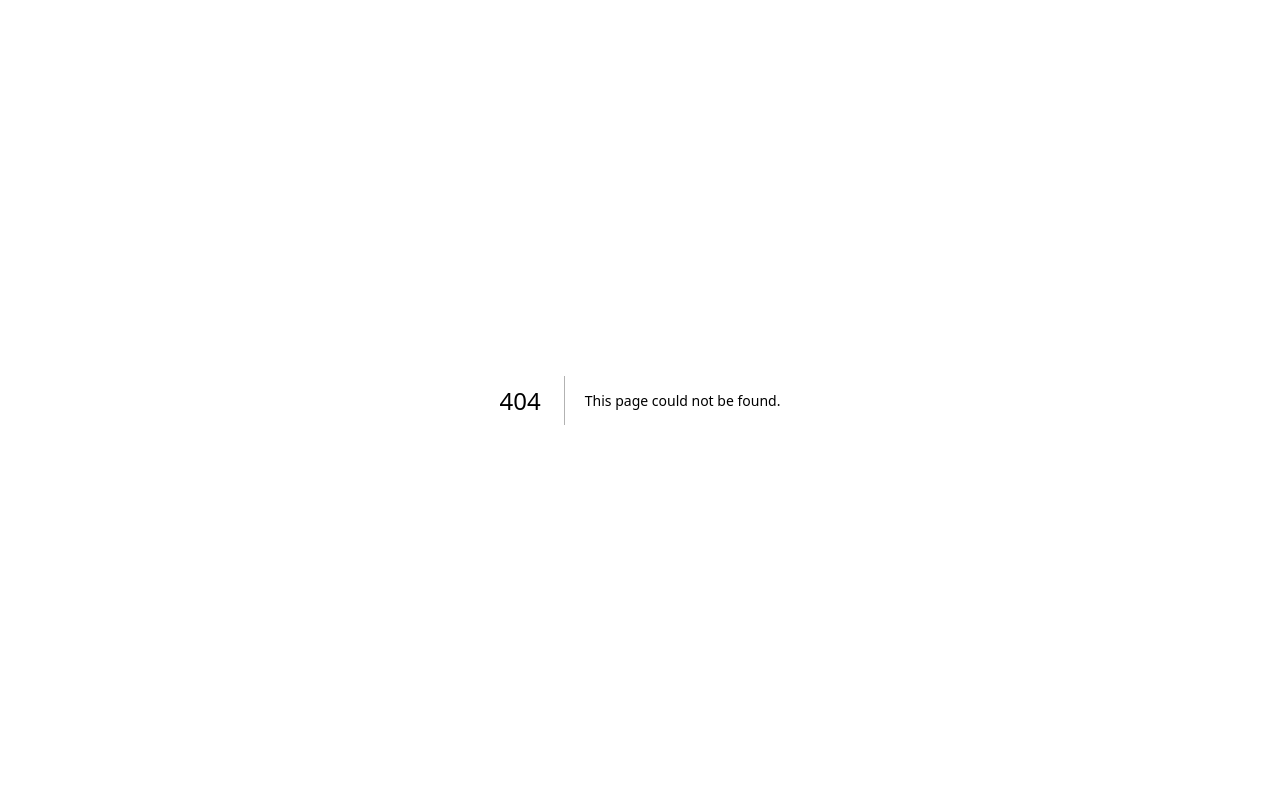
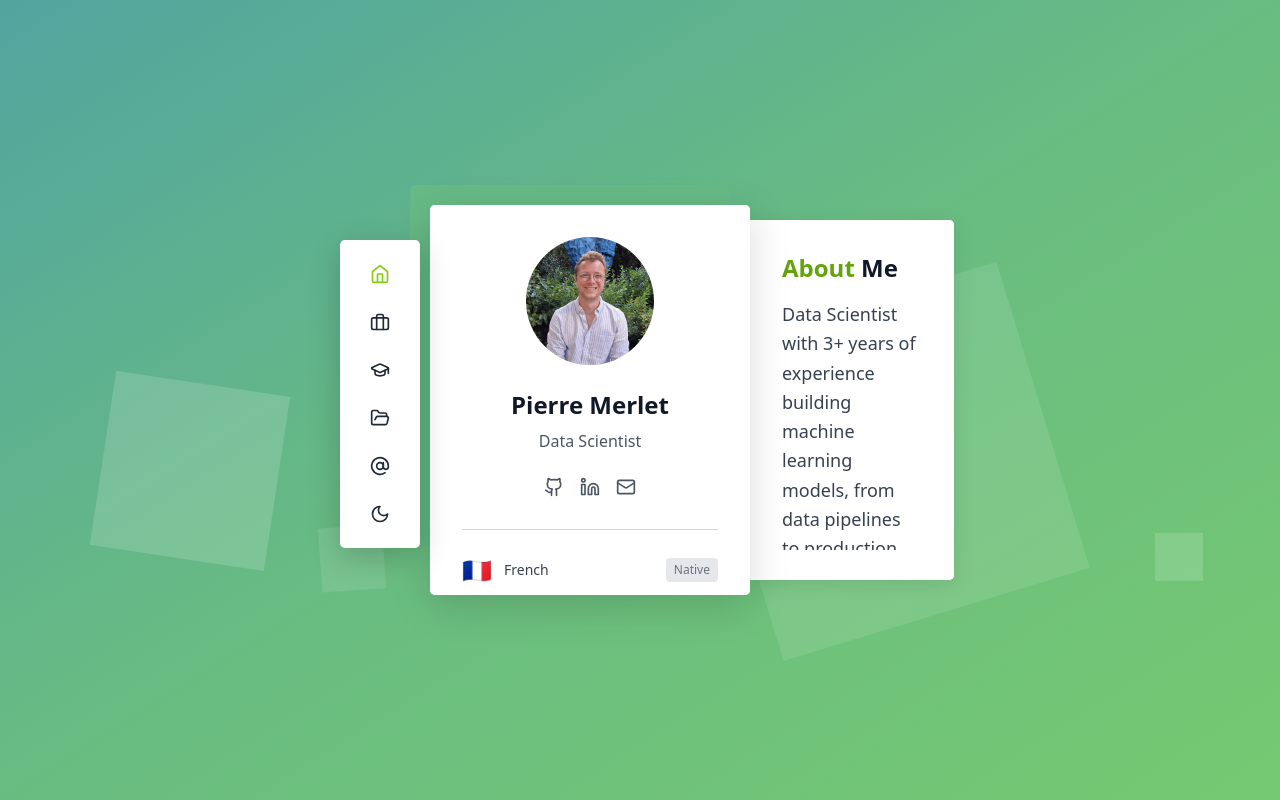
Before and after one commit to PierreMrt/nextjs-portfolio, a Next.js app: page /1 in a window 1280 px wide. Before the commit this address had no page. Built offline with nearby package versions, Linux system fonts and the light colour scheme.

Commit message:
Create locale-based routing structure and update layout

```diff
--- /dev/null
+++ b/app/[locale]/layout.tsx
@@ -0,0 +1,60 @@
+import '../globals.css'
+import type { Metadata } from 'next'
+import { Poppins } from 'next/font/google'
+import ClientLayout from '@/components/ClientLayout'
+import { LanguageProvider } from '@/contexts/LanguageContext'
+
+const poppinsThin = Poppins({
+  weight: '100',
+  subsets: ['latin'],
+  variable: '--font-poppins-thin',
+})
+
+const poppinsLight = Poppins({
+  weight: '300',
+  subsets: ['latin'],
+  variable: '--font-poppins-light',
+})
+
+export const metadata: Metadata = {
+  title: 'Pierre Merlet - Data Scientist',
+  description: 'Tech-driven data scientist with 3+ years of experience in transforming raw data into meaningful insights.',
+  keywords: 'data scientist, Python, SQL, data visualization, machine learning, data science, IA',
+  authors: [{ name: 'Pierre Merlet' }],
+  openGraph: {
+    title: 'Pierre Merlet - Data Scientist',
+    description: 'Tech-driven data scientist portfolio',
+    url: 'https://www.pierre-merlet.com',
+    siteName: 'Pierre Merlet Portfolio',
+    locale: 'en_US',
+    type: 'website',
+  },
+}
+
+export async function generateStaticParams() {
+  return [
+    { locale: 'en' },
+    { locale: 'fr' },
+    { locale: 'it' },
+  ]
+}
+
+export default function LocaleLayout({
+  children,
+  params,
+}: {
+  children: React.ReactNode
+  params: { locale: 'en' | 'fr' | 'it' }
+}) {
+  return (
+    <html lang={params.locale} className="scroll-smooth">
+      <body className={`${poppinsThin.variable} ${poppinsLight.variable} font-light`}>
+        <LanguageProvider initialLocale={params.locale}>
+          <ClientLayout>
+            {children}
+          </ClientLayout>
+        </LanguageProvider>
+      </body>
+    </html>
+  )
+}
--- /dev/null
+++ b/app/[locale]/page.tsx
@@ -0,0 +1,35 @@
+'use client'
+
+import { useState } from 'react'
+import Sidebar from '@/components/layout/Sidebar'
+import ProfileCard from '@/components/layout/ProfileCard'
+import ContentPanel from '@/components/layout/ContentPanel'
+import AnimatedBackground from '@/components/AnimatedBackground'
+
+export default function Home() {
+  const [activeSection, setActiveSection] = useState('about')
+
+  return (
+    <>
+      <AnimatedBackground />
+      <div className="portfolio-container">
+        <div className="sidebar-wrapper">
+          <div className="sidebar-container">
+            <Sidebar activeSection={activeSection} onSectionChange={setActiveSection} />
+          </div>
+        </div>
+        <div className="main-content-wrapper">
+          <div className="profile-wrapper">
+            <div className="profile-bg"></div>
+            <div className="profile-container">
+              <ProfileCard />
+            </div>
+          </div>
+          <div className="content-container">
+            <ContentPanel activeSection={activeSection} />
+          </div>
+        </div>
+      </div>
+    </>
+  )
+}
--- a/app/layout.tsx
+++ b/app/layout.tsx
@@ -1,48 +1,8 @@
-import './globals.css'
-import type { Metadata } from 'next'
-import { PostponedPathnameNormalizer } from 'next/dist/server/future/normalizers/request/postponed'
-import { Poppins } from 'next/font/google'
-import ClientLayout from '@/components/ClientLayout'
-
-const poppinsThin = Poppins({
-  weight: '100',
-  subsets: ['latin'],
-  variable: '--font-poppins-thin',
-})
-
-const poppinsLight = Poppins({
-  weight: '300',
-  subsets: ['latin'],
-  variable: '--font-poppins-light',
-})
-
-export const metadata: Metadata = {
-  title: 'Pierre Merlet - Data Scientist',
-  description: 'Tech-driven data scientist with 3+ years of experience in transforming raw data into meaningful insights.',
-  keywords: 'data scientist, Python, SQL, data visualization, machine learning, data science, IA',
-  authors: [{ name: 'Pierre Merlet' }],
-  openGraph: {
-    title: 'Pierre Merlet - Data Scientist',
-    description: 'Tech-driven data scientist portfolio',
-    url: 'https://www.pierre-merlet.com',
-    siteName: 'Pierre Merlet Portfolio',
-    locale: 'en_US',
-    type: 'website',
-  },
-}
-
+// Root layout - redirects are handled by middleware
 export default function RootLayout({
   children,
 }: {
   children: React.ReactNode
 }) {
-  return (
-    <html lang="en" className="scroll-smooth">
-      <body className={`${poppinsThin.variable} ${poppinsLight.variable} font-light`}>
-        <ClientLayout>
-          {children}
-        </ClientLayout>
-      </body>
-    </html>
-  )
+  return children
 }
```
